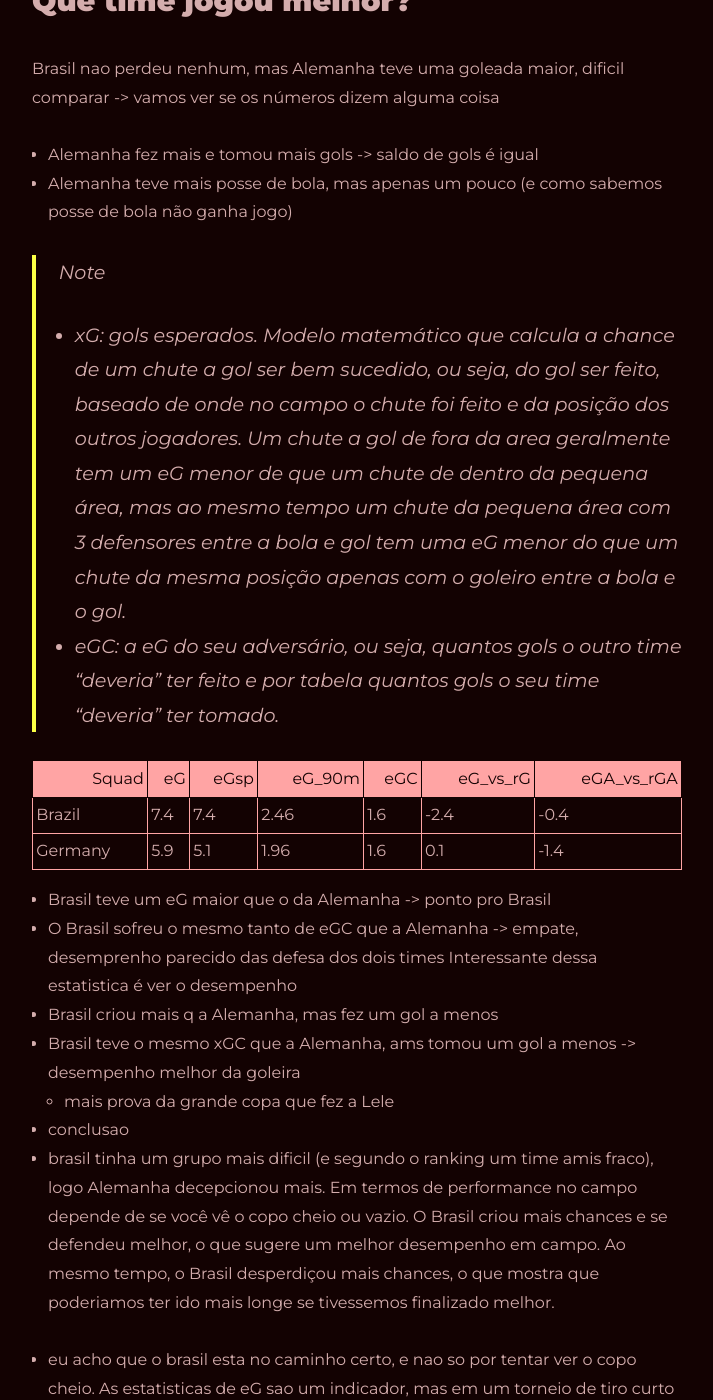
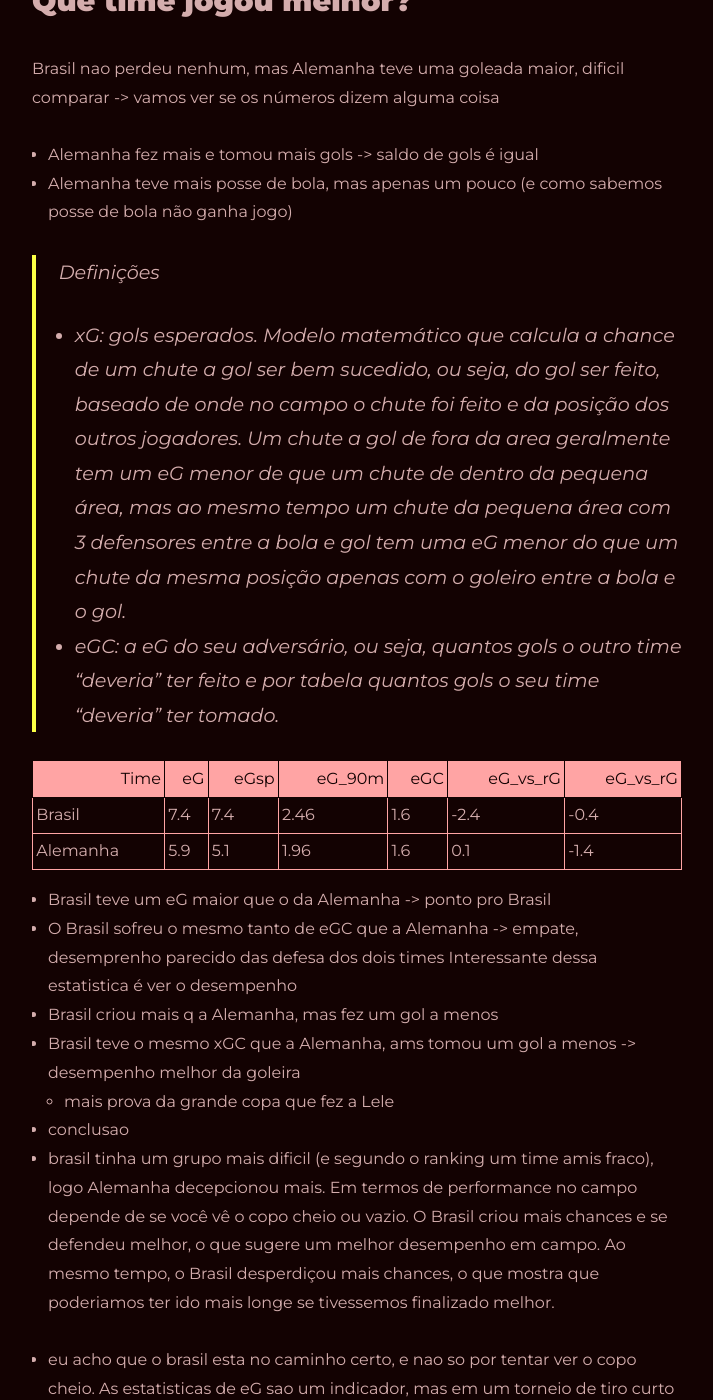
Before and after one commit to isfernandez/isfernandez.github.io, a Jekyll site: the page built from all_collections/_posts/2023-08-06-bra-ger-decepcao-analysis.md, in a window 1280 px wide and 1400 px high, scrolled down 1519 px. Shown: the whole window, without its empty margins (283-996 px from the left). Built offline with Jekyll 4.4.1, drawn with Linux system fonts in a browser that asks for light colours.

Commit message:
testing note thingy

```diff
--- a/all_collections/_posts/2023-08-06-bra-ger-decepcao-analysis.md
+++ b/all_collections/_posts/2023-08-06-bra-ger-decepcao-analysis.md
@@ -26,11 +26,11 @@ Brasil nao perdeu nenhum, mas Alemanha teve uma goleada maior, dificil comparar
 - Alemanha fez mais e tomou mais gols -> saldo de gols é igual
 - Alemanha teve mais posse de bola, mas apenas um pouco (e como sabemos posse de bola não ganha jogo)
 
-> **Note**
+> **Definições**
 - xG: gols esperados. Modelo matemático que calcula a chance de um chute a gol ser bem sucedido, ou seja, do gol ser feito, baseado de onde no campo o chute foi feito e da posição dos outros jogadores. Um chute a gol de fora da area geralmente tem um eG menor de que um chute de dentro da pequena área, mas ao mesmo tempo um chute da pequena área com 3 defensores entre a bola e gol tem uma eG menor do que um chute da mesma posição apenas com o goleiro entre a bola e o gol.
 - eGC: a eG do seu adversário, ou seja, quantos gols o outro time "deveria" ter feito e por tabela quantos gols o seu time "deveria" ter tomado.
 
-<table border="1" class="dataframe">  <thead>    <tr style="text-align: right;">            <th>Squad</th>      <th>eG</th>      <th>eGsp</th>      <th>eG_90m</th>      <th>eGC</th>      <th>eG_vs_rG</th>      <th>eGA_vs_rGA</th>    </tr>  </thead>  <tbody>    <tr>           <td>Brazil</td>      <td>7.4</td>      <td>7.4</td>      <td>2.46</td>      <td>1.6</td>      <td>-2.4</td>      <td>-0.4</td>    </tr>    <tr>          <td>Germany</td>      <td>5.9</td>      <td>5.1</td>      <td>1.96</td>      <td>1.6</td>      <td>0.1</td>      <td>-1.4</td>   </tr>  </tbody></table>
+<table border="1" class="dataframe">  <thead>    <tr style="text-align: right;">            <th>Time</th>      <th>eG</th>      <th>eGsp</th>      <th>eG_90m</th>      <th>eGC</th>      <th>eG_vs_rG</th>      <th>eG_vs_rG</th>    </tr>  </thead>  <tbody>    <tr>           <td>Brasil</td>      <td>7.4</td>      <td>7.4</td>      <td>2.46</td>      <td>1.6</td>      <td>-2.4</td>      <td>-0.4</td>    </tr>    <tr>          <td>Alemanha</td>      <td>5.9</td>      <td>5.1</td>      <td>1.96</td>      <td>1.6</td>      <td>0.1</td>      <td>-1.4</td>   </tr>  </tbody></table>
 
 - Brasil teve um eG maior que o da Alemanha -> ponto pro Brasil
 - O Brasil sofreu o mesmo tanto de eGC que a Alemanha -> empate, desemprenho parecido das defesa dos dois times
```
